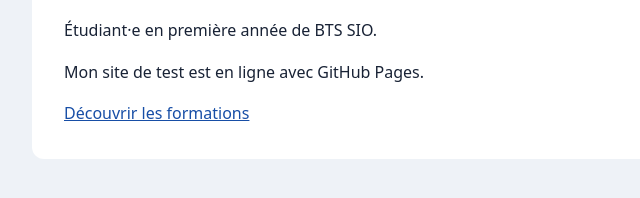
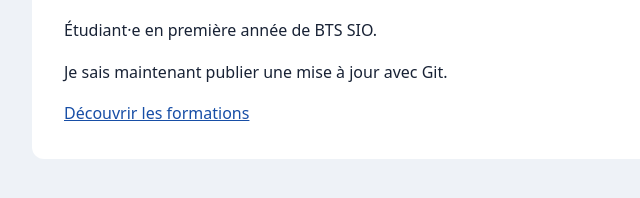
Before and after one commit to Shellvyn/Shellvyn.github.io, a plain HTML site: page index.html in a window 1280 px wide. Shown: the part 140-338 px from the top of the page, 240-880 px from the left. Drawn offline with Linux system fonts and the light colour scheme.

Commit message:
Met a jour le message de bienvenue

```diff
--- a/index.html
+++ b/index.html
@@ -10,7 +10,7 @@
 <main>
 <h1>Portfolio de Shellvyn</h1>
 <p>Étudiant·e en première année de BTS SIO.</p>
-<p>Mon site de test est en ligne avec GitHub Pages.</p>
+<p>Je sais maintenant publier une mise à jour avec Git.</p>
 <a href="https://www.onisep.fr/">Découvrir les formations</a>
 </main>
 </body>
```
